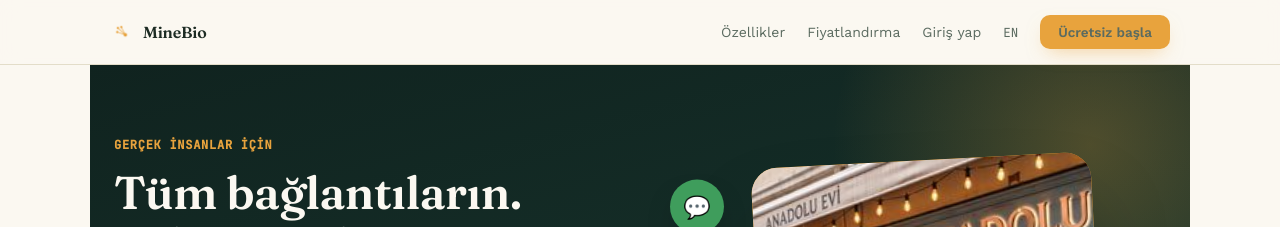
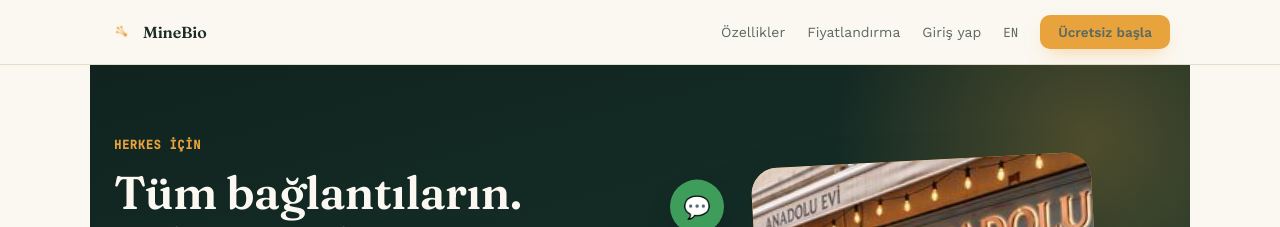
Before and after one commit to enisasistbt-ai/teksayfa, a Next.js app: page / in a window 1280 px wide. Shown: the top 227 px of the page. Built offline with nearby package versions, Linux system fonts and the light colour scheme; no server answers.

Commit message:
Add files via upload

```diff
--- a/app/LandingPage.js
+++ b/app/LandingPage.js
@@ -20,7 +20,7 @@ const CONTENT = {
       { initial: "S", name: "Selin Karaca", handle: "selin-karaca", links: ["Randevu al", "Hizmetlerimiz", "Bizi Instagram'da takip et"] },
     ],
     hero: {
-      eyebrow: "gerçek insanlar için",
+      eyebrow: "herkes için",
       titleLine1: "Tüm bağlantıların.",
       titleLine2: "Tek sayfada.",
       desc: "Instagram, WhatsApp, mağazan ya da işin, iletişim bilgilerin — hepsi tek sayfada. Kimin baktığını da gösterir.",
@@ -96,7 +96,7 @@ const CONTENT = {
       { initial: "S", name: "Selin Karaca", handle: "selin-karaca", links: ["Book an appointment", "Our services", "Follow us on Instagram"] },
     ],
     hero: {
-      eyebrow: "for real people",
+      eyebrow: "for everyone",
       titleLine1: "All your links.",
       titleLine2: "One page.",
       desc: "Your Instagram, WhatsApp, shop or work, and contact info — all on one page. It shows you who's looking, too.",
```
